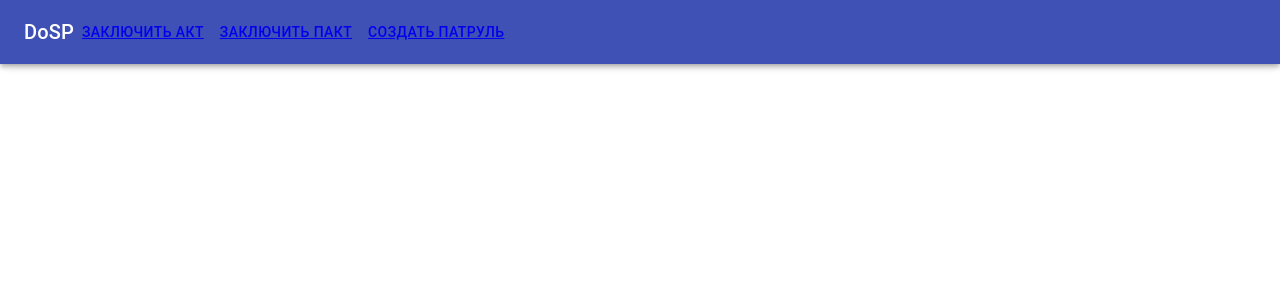
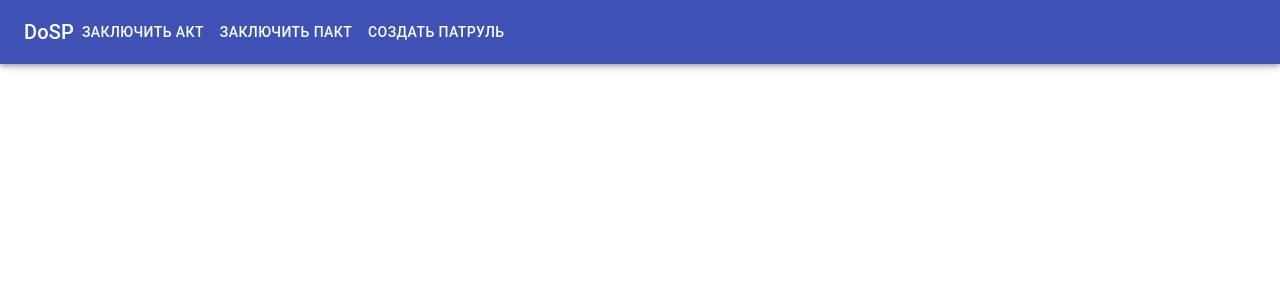
Before and after one commit to DK-Kami/DoPS, a React (Create React App) app: page /create-patroul in a window 1280 px wide. Shown: the top 300 px of the page. Built offline with nearby package versions, Linux system fonts and the light colour scheme.

Commit message:
Кнопка навигации

```diff
--- a/src/components/ButtonLink.js
+++ b/src/components/ButtonLink.js
@@ -1,13 +1,14 @@
 import React from 'react';
-import { Link } from 'react-router-dom';
 import { Button } from '@material-ui/core';
+
+function redirectTo(link) {
+  window.history.pushState({}, '', `${link}`);
+}
 
 function ButtonLink(props) {
   return (
-    <Button color="inherit">
-      <Link to={`/${props.link || props.link}`} >
-        {props.title}
-      </Link>
+    <Button color="inherit" onClick={() => redirectTo(props.link || props.to)}>
+      {props.title}
     </Button>
   )
 }
```
